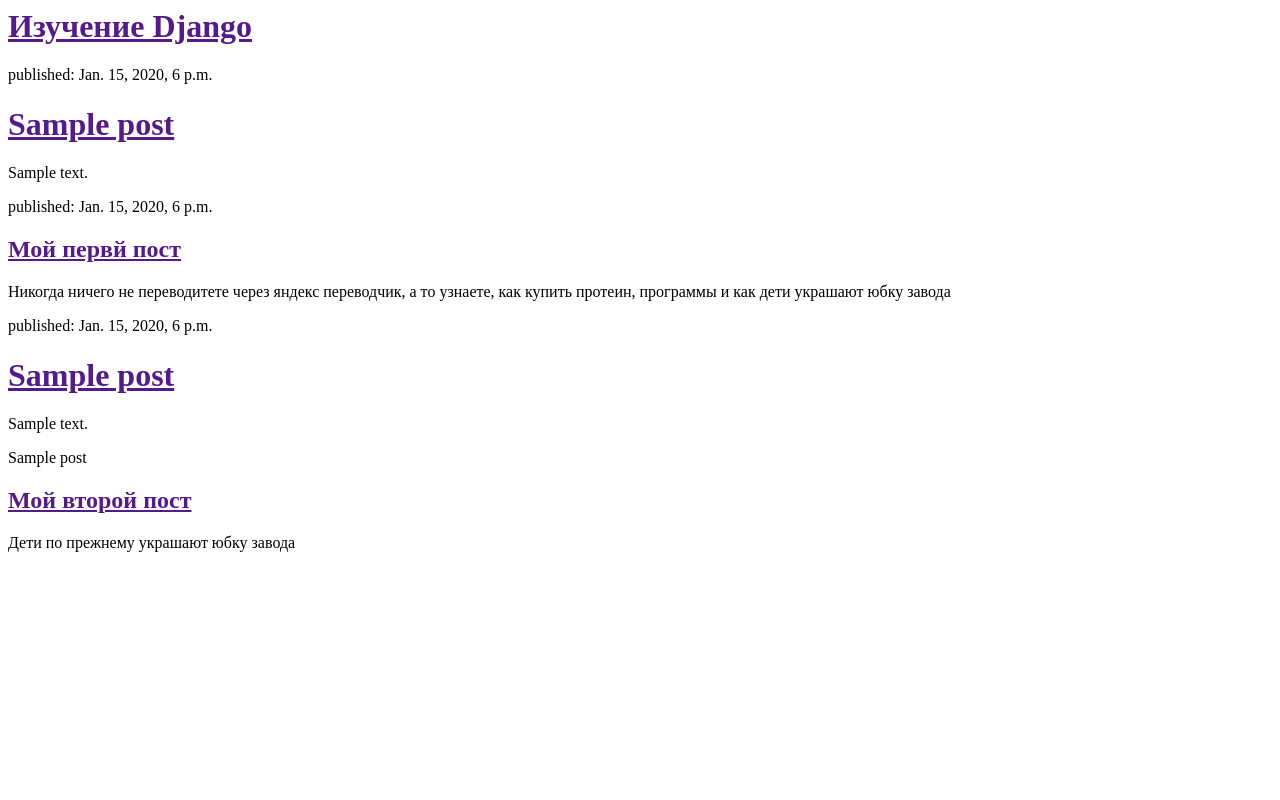
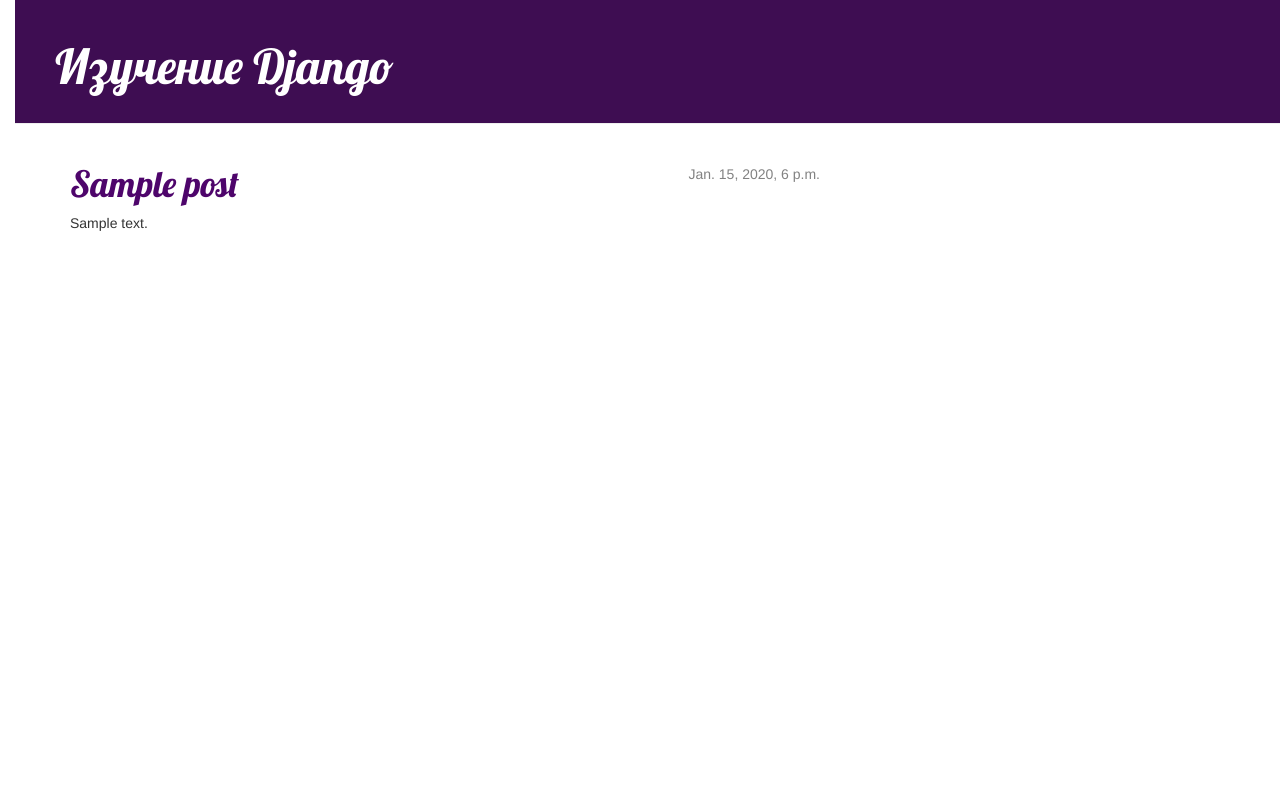
Before and after one commit to svinkinairina/blog, a Django app: template blog/templates/blog/post_list.html in a window 1280 px wide. Run offline with Django 3.2, Linux system fonts and the light colour scheme; the template is opened without the code that fills it: values that come from a table or form of the project are taken from there, others are empty; tables that the repository leaves empty hold one stand-in row (values such as "Sample post"); some libraries are stand-ins or nearby versions.

Commit message:
Added view and template for detailed blog post as well as CSS for the site.

```diff
--- /dev/null
+++ b/blog/static/css/blog.css
@@ -0,0 +1,61 @@
+h1 a {
+        color: A64DC4;
+    }
+
+body {
+        padding-left: 15px;
+    }
+
+ h1 a {
+        color: #A64DC4;
+        font-family: 'Lobster';
+    }
+
+
+   .page-header {
+        background-color: #3E0D52;
+        margin-top: 0;
+        padding: 20px 20px 20px 40px;
+    }
+
+    .page-header h1, .page-header h1 a, .page-header h1 a:visited, .page-header h1 a:active {
+        color: #ffffff;
+        font-size: 36pt;
+        text-decoration: none;
+    }
+
+    .content {
+        margin-left: 40px;
+    }
+
+    h1, h2, h3, h4 {
+        font-family: 'Lobster', cursive;
+    }
+
+    .date {
+        float: right;
+        color: #828282;
+    }
+
+    .save {
+        float: right;
+    }
+
+    .post-form textarea, .post-form input {
+        width: 100%;
+    }
+
+    .top-menu, .top-menu:hover, .top-menu:visited {
+        color: #ffffff;
+        float: right;
+        font-size: 26pt;
+        margin-right: 20px;
+    }
+
+    .post {
+        margin-bottom: 70px;
+    }
+
+    .post h1 a, .post h1 a:visited {
+        color: #4E056B;
+    }
--- /dev/null
+++ b/blog/templates/blog/base.html
@@ -0,0 +1,25 @@
+ {% load staticfiles %}
+<html>
+<head>
+    <link rel="stylesheet" href="//maxcdn.bootstrapcdn.com/bootstrap/3.2.0/css/bootstrap.min.css">
+    <link rel="stylesheet" href="//maxcdn.bootstrapcdn.com/bootstrap/3.2.0/css/bootstrap-theme.min.css">
+    <link rel="stylesheet" href="{% static 'css/blog.css' %}">
+    <link href="https://fonts.googleapis.com/css?family=Lobster&subset=latin,cyrillic" rel="stylesheet" type="text/css">
+	<title>Изучение Django</title>
+</head>
+<body>
+	<div class="page-header">
+	<h1><a href="">Изучение Django</a></h1>
+	</div>
+
+     <div class="content container">
+        <div class="row">
+                <div class="col-md-8">
+                {% block content %}
+                {% endblock %}
+            </div>
+        </div>
+    </div>
+
+</body>
+</html>
--- a/blog/templates/blog/post_list.html
+++ b/blog/templates/blog/post_list.html
@@ -1,41 +1,12 @@
-<html>
-<head>
-	<title>Изучение Django</title>
-</head>
-<body>
-	<div>
-	<h1><a href="">Изучение Django</a></h1>
-	</div>
-
- {% for post in posts %}
-        <div>
-            <p>published: {{ post.published_date }}</p>
-            <h1><a href="">{{ post.title }}</a></h1>
+{% extends 'blog/base.html' %}
+ {% block content %}
+    {% for post in posts %}
+        <div class="post">
+            <div class="date">
+                {{ post.published_date }}
+            </div>
+             <h1><a href="{% url 'post_detail' pk=post.pk %}">{{ post.title }}</a></h1>
             <p>{{ post.text|linebreaksbr }}</p>
         </div>
     {% endfor %}
-
-	<div>
-	 published: {{ post.published_date }}
-	 <h2><a href="">Мой первй пост</a></h2>
-	 <p>Никогда ничего не переводитете через яндекс переводчик, а то узнаете, как купить протеин, программы и как дети украшают юбку завода</p>
-	</div>
-
- {% for post in posts %}
-        <div>
-            <p>published: {{ post.published_date }}</p>
-            <h1><a href="">{{ post.title }}</a></h1>
-            <p>{{ post.text|linebreaksbr }}</p>
-        </div>
-    {% endfor %}
-
-	<div>
-		{% for post in posts %}
-        {{ post }}
-    {% endfor %}
-		<h2><a href="">Мой второй пост</a></h2>
-		<p>Дети по прежнему украшают юбку завода</p>
-	</div>
-
-</body>
-</html>
+{% endblock content %}
--- a/blog/urls.py
+++ b/blog/urls.py
@@ -2,4 +2,5 @@ from django.conf.urls import url
 from . import views
 urlpatterns = [
     url(r'^$', views.post_list, name='post_list'),
+    url(r'^post/(?P<pk>[0-9]+)/$', views.post_detail, name='post_detail'),
 ]
--- a/blog/views.py
+++ b/blog/views.py
@@ -1,7 +1,10 @@
 from django.shortcuts import render
 from django.utils import timezone
 from .models import Post
-
+from django.shortcuts import render, get_object_or_404
 def post_list(request):
     posts = Post.objects.filter(published_date__lte=timezone.now()).order_by('published_date')
     return render(request, 'blog/post_list.html', {'posts': posts})
+def post_detail(request, pk):
+    post = get_object_or_404(Post, pk=pk)
+    return render(request, 'blog/post_detail.html', {'post': post})
```
Also changed, not shown: blog/templates/blog/post_detail.html (added, +13 -0 lines).
